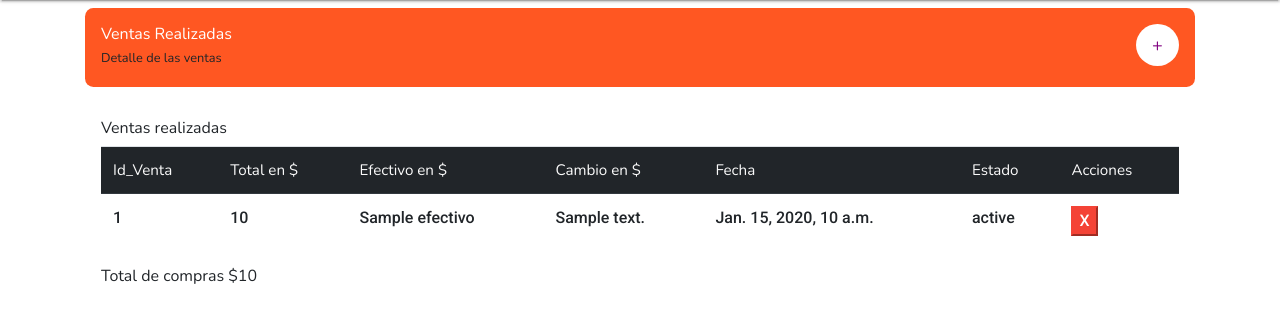
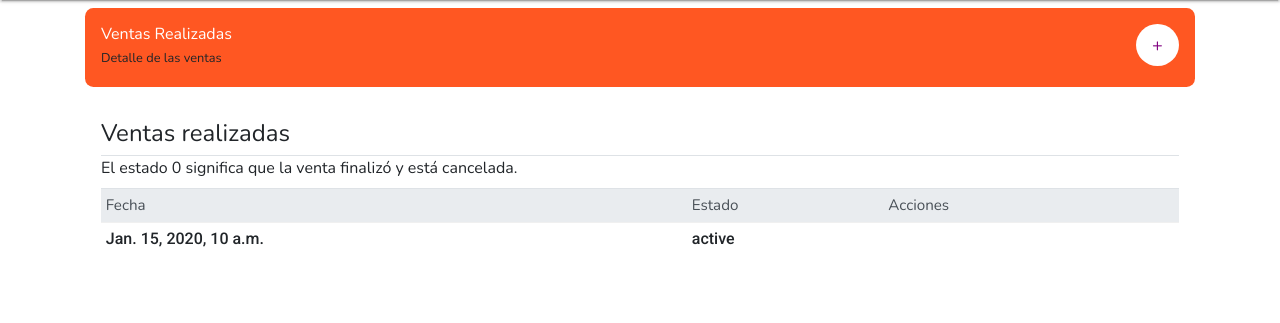
Before and after one commit to rivaslive/libreriaLag, a Django app: template templates/ventas/listVentas.html in a window 1280 px wide. Shown: the part 61-384 px from the top of the page. Run offline with Django 3.2, Linux system fonts and the light colour scheme; the template is opened without the code that fills it: most values are stand-ins (such as "Sample title", 1, 10 or a date in 2020); some libraries are stand-ins or nearby versions.

Commit message:
ListVentas
Listado de ventas

```diff
--- a/apps/ventas/urls.py
+++ b/apps/ventas/urls.py
@@ -1,5 +1,5 @@
 from django.urls import path, re_path
-from apps.ventas.views import prueba, addCar, carShopping, shop,venta, eliminarDetalle, vender, ticket, drop, editarShop, llenarTablaVentas
+from apps.ventas.views import prueba, addCar, carShopping, shop,venta, eliminarDetalle, vender, ticket, drop, editarShop, llenarTablaVentas, detalleVenta
 from django.contrib.auth.decorators import login_required
 app_name = 'ventas'
 
@@ -12,6 +12,7 @@
     path(r'^add_car/(?P<pk>\d+)/$',  login_required(addCar), name="addCar"),
     path(r'^deleteDetail/(?P<pk>\d+)/$',  login_required(eliminarDetalle), name="deleteDetail"),
     path(r'^editarShop/(?P<pk>\d+)/$',  login_required(editarShop), name="editarShop"),
+    path(r'^detalleVenta/(?P<pk>\d+)/$',  login_required(detalleVenta), name="detalleVenta"),
     path('shop/',  login_required(shop), name="shop"),
     path('venta/',  login_required(venta), name="venta"),
     path('listventa/', login_required(llenarTablaVentas), name="listVenta")
--- a/libreriaLag/settings.py
+++ b/libreriaLag/settings.py
@@ -24,7 +24,7 @@
 # SECURITY WARNING: don't run with debug turned on in production!
 DEBUG = True
 
-ALLOWED_HOSTS = ['138.68.1.124', 'localhost', '127.0.0.1', '192.168.0.101']
+ALLOWED_HOSTS = ['138.68.1.124', 'localhost', '127.0.0.1', '192.168.0.101','192.168.43.57']
 
 # Application definition
 
@@ -78,8 +78,8 @@
         'ENGINE': 'django.db.backends.mysql',
         'NAME': 'db_libreria',
         'USER': 'root',
-        'PASSWORD': 'cementerio123',
-        # 'PASSWORD':'root',
+        #'PASSWORD': 'cementerio123',
+        'PASSWORD':'root',
         'HOST': 'localhost',
         'PORT': '',
     }
--- a/templates/ventas/listVentas.html
+++ b/templates/ventas/listVentas.html
@@ -16,34 +16,31 @@
                 <a id="aa" class="btn mx-auto" data-toggle="modal" data-target="#exampleModal">+</a>
             </div>
             <div class="my-3 p-3 bg-white rounded box-shadow">
-                <h6 class="border-bottom border-gray pb-2 mb-0">Ventas realizadas</h6>
-            <table class="table">
-                <thead class="thead-dark">
+                <h4 class="border-bottom border-gray pb-2 mb-0">Ventas realizadas</h4>
+                <p class="border-bottom border-gray pb-2 mb-0">El estado 0 significa que la venta finalizó y está cancelada.</p>
+            <table class="table table-sm">
+                <thead class="thead-light">
                 <tr>
-                    <th scope="col">Id_Venta</th>
-                    <th scope="col">Total en $</th>
-                      <th scope="col">Efectivo en $</th>
-                    <th scope="col">Cambio en $</th>
                     <th scope="col">Fecha</th>
-
                     <th scope="col">Estado</th>
-
-                    <th scope="col">Acciones</th>
+                      <th scope="col">Acciones</th>
                 </tr>
                 </thead>
             <tbody>
                   {% if datosVenta %}
                     {% for foo in datosVenta %}
                         <tr>
-                        <td>{{ foo.id }}</td>
-                        <td>{{ foo.total }}</td>
-                            <td>{{ foo.efectivo }}</td>
-                        <td>{{ foo.cambio }}</td>
-                        <td>{{ foo.fecha }}</td>
+
+                        <td scope="row">{{ foo.fecha }}</td>
 
                         <td>{{ foo.venta.estado}}</td>
 
-                        <td> <button class="bnt btn-danger">X</button></td>
+                        <td>
+                            <a title="Eliminar venta" href="#" class=""><i class="icon-minus-circle btn btn-danger2"></i></a>
+                            <a onclick="return abrir_modal('{% url 'ventas:detalleVenta' foo.pk %}')" title="Detalles de las ventas" class=""><i
+                                        class="btn btn-primary2 aling-right icon-eye shopping "><span
+                                        style="font-size: 20px"></span></i></a>
+                        </td>
                         </tr>
                     {% endfor %}
                 {% else %}
@@ -51,7 +48,7 @@
                 {% endif %}
               </tbody>
             </table>
-                  <a>Total de compras ${{ sumaTotal }}</a>
+
 
             </div>
 
```
Also changed, not shown: apps/ventas/views.py (+8 -1 lines), templates/ventas/detalleVenta.html (added, +78 -0 lines).
